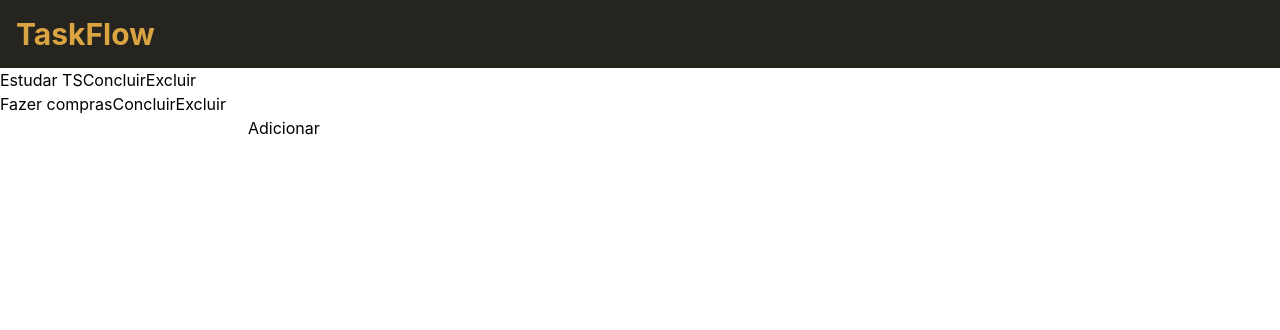
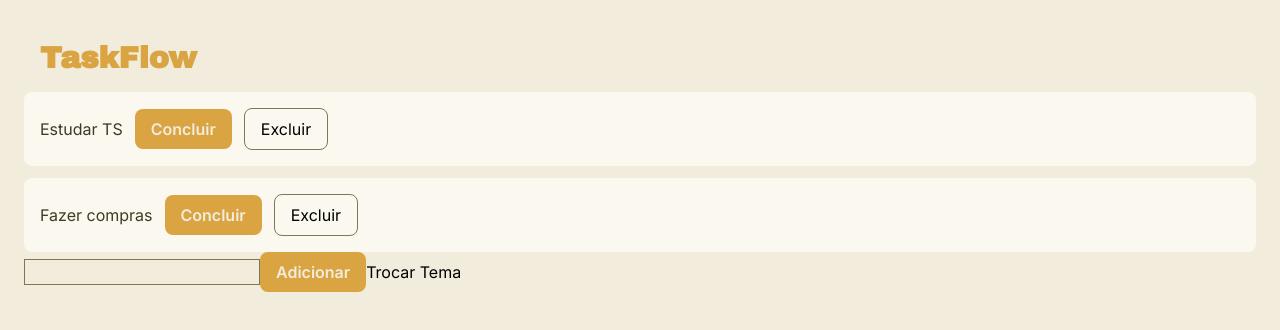
Before and after one commit to lincolnjesuino-cmyk/taskflow, a React (Vite) app in the folder frontend/: page / in a window 1280 px wide. Shown: the top 330 px of the page. Built offline with nearby package versions, Linux system fonts and the light colour scheme.

Commit message:
feat: implementa toggle de dark/light mode com variaveis css

```diff
--- a/frontend/src/App.tsx
+++ b/frontend/src/App.tsx
@@ -15,6 +15,7 @@ function App() {
     {id: 1, texto: "Estudar TS", concluida: false},
     {id: 2, texto: "Fazer compras", concluida: false}
   ])
+  const [temaEscuro, setTemaEscuro] = useState(false)
 
   function concluirTarefa(id: number) {
     setTarefas(tarefas.map(tarefa => tarefa.id === id ? {...tarefa, concluida: !tarefa.concluida} : tarefa))
@@ -27,21 +28,25 @@ function App() {
 
 
   return (
-    <>
+
+       <div className={`min-h-screen p-6 bg-surface ${temaEscuro ? 'dark' : ''}`}>
           <Header titulo="TaskFlow" />
+
 
           <ListaTarefas
             tarefas={tarefas}
             aoConcluir={concluirTarefa}
             aoExcluir={excluirTarefa} />
 
-        <input type="text" value={texto} onChange={(e) => setTexto(e.target.value)} />
-        <button onClick={() => {
+          <input className='bg-surface text-text placeholder:text-text-muted border border-text-muted focus:outline-none focus:ring-2 focus:ring-accent'
+                 type="text" value={texto} onChange={(e) => setTexto(e.target.value)} />
+          <button  className="px-4 py-2 rounded-lg bg-accent text-surface font-bold" onClick={() => {
           setTarefas([...tarefas, {id: tarefas.length + 1, texto, concluida: false}])
           setTexto("")
           }}>Adicionar</button>
+          <button onClick={() => setTemaEscuro(!temaEscuro)}>Trocar Tema</button>
+        </div>
 
-    </>
   )
 }
 
--- a/frontend/src/Header.tsx
+++ b/frontend/src/Header.tsx
@@ -1,5 +1,5 @@
 export default Header
 
 function Header(props: { titulo: string }) {
-  return <h1 className="text-3xl font-bold bg-[#26241E] text-[#D9A441] p-4">{props.titulo}</h1>
+  return <h1 className="text-3xl font-bold bg-surface text-accent p-4 font-display">{props.titulo}</h1>
 }
--- a/frontend/src/ListaTarefas.tsx
+++ b/frontend/src/ListaTarefas.tsx
@@ -7,14 +7,18 @@ type Tarefa = {
 
 function ListaTarefas(props: { tarefas:Tarefa[], aoConcluir: (id:number) => void, aoExcluir: (id:number) => void }) {
     return (
-        <ul>
+        <ul className="flex flex-col gap-3 ">
           {props.tarefas.map((tarefa) => (
-          <li key={tarefa.id}>
-            <span style={{ textDecoration: tarefa.concluida ? 'line-through' : 'none' }}>
+          <li className='bg-card rounded-lg p-4 flex items-center gap-3'
+          key={tarefa.id}>
+            <span className="text-text"
+            style={{ textDecoration: tarefa.concluida ? 'line-through' : 'none' }}>
               {tarefa.texto}
             </span>
-            <button onClick={() => props.aoConcluir(tarefa.id)}>Concluir</button>
-            <button onClick={() => props.aoExcluir(tarefa.id)}>Excluir</button>
+            <button className="px-4 py-2 rounded-lg bg-accent text-surface font-bold"
+            onClick={() => props.aoConcluir(tarefa.id)}>Concluir</button>
+            <button className="px-4 py-2 rounded-lg bg-card border border-text-muted"
+             onClick={() => props.aoExcluir(tarefa.id)}>Excluir</button>
             </li>
       ))}
           </ul>
--- a/frontend/src/index.css
+++ b/frontend/src/index.css
@@ -1 +1,20 @@
+@import url('https://fonts.googleapis.com/css2?family=Archivo+Black&family=Inter:wght@400;500;600&display=swap');
 @import "tailwindcss";
+
+@theme {
+  --color-surface: #F2ECDD;
+  --color-card: #FBF8EF;
+  --color-text: #3D3B25;
+  --color-text-muted: #7C7856;
+  --color-accent: #D9A441;
+
+  --font-display: "Archivo Black", sans-serif;
+  --font-sans: "Inter", sans-serif;
+}
+
+.dark {
+  --color-surface: #26241E;
+  --color-card: #2E2B23;
+  --color-text: #EDE7D8;
+  --color-text-muted: #9C9686;
+}
```
Lines whose indentation alone changed are shown as unchanged.
